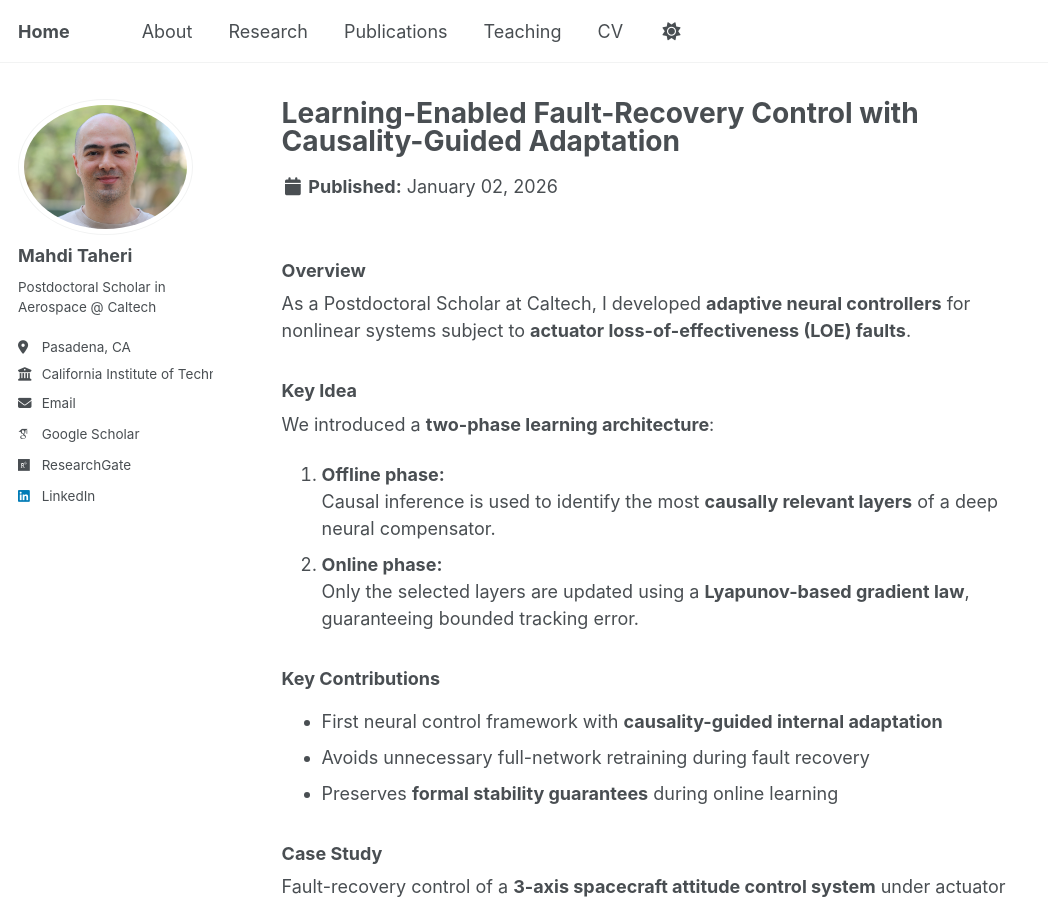
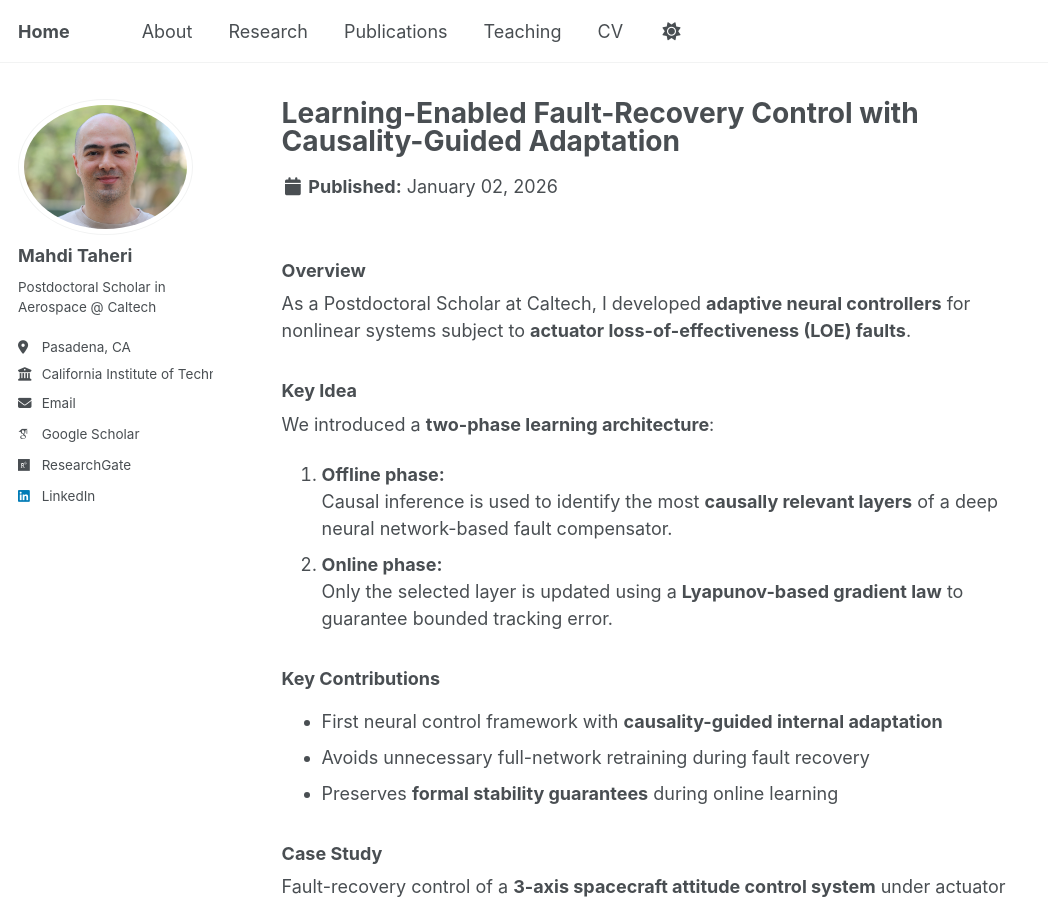
Before and after one commit to mtaheriee/mtaheriee.github.io, a Jekyll site: the page built from _portfolio/learning_enabled_fault_recovery.md, in a window 1280 px wide and 900 px high. Shown: the whole window, without its empty margins (0-1048 px from the left). Built offline with Jekyll 4.4.1, drawn with Linux system fonts in a browser that asks for light colours; some web fonts are replaced; a script bundle is joined from its source files by our own code; library files that are not in the unit come from our copies.

Commit message:
Update learning_enabled_fault_recovery.md

```diff
--- a/_portfolio/learning_enabled_fault_recovery.md
+++ b/_portfolio/learning_enabled_fault_recovery.md
@@ -13,9 +13,9 @@ As a Postdoctoral Scholar at Caltech, I developed **adaptive neural controllers*
 ### Key Idea
 We introduced a **two-phase learning architecture**:
 1. **Offline phase:**
-   Causal inference is used to identify the most **causally relevant layers** of a deep neural compensator.
+   Causal inference is used to identify the most **causally relevant layers** of a deep neural network-based fault compensator.
 2. **Online phase:**
-   Only the selected layers are updated using a **Lyapunov-based gradient law**, guaranteeing bounded tracking error.
+   Only the selected layer is updated using a **Lyapunov-based gradient law** to guarantee bounded tracking error.
 
 ### Key Contributions
 - First neural control framework with **causality-guided internal adaptation**
```
